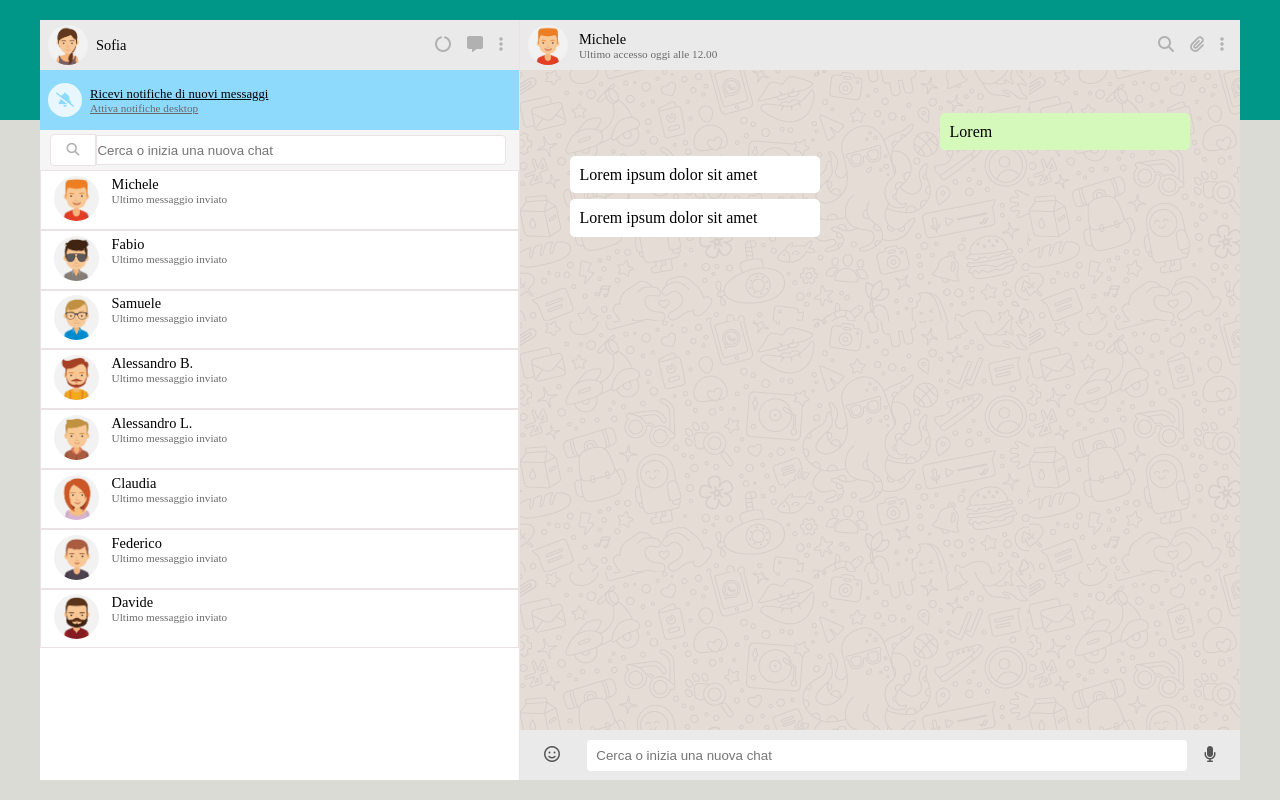
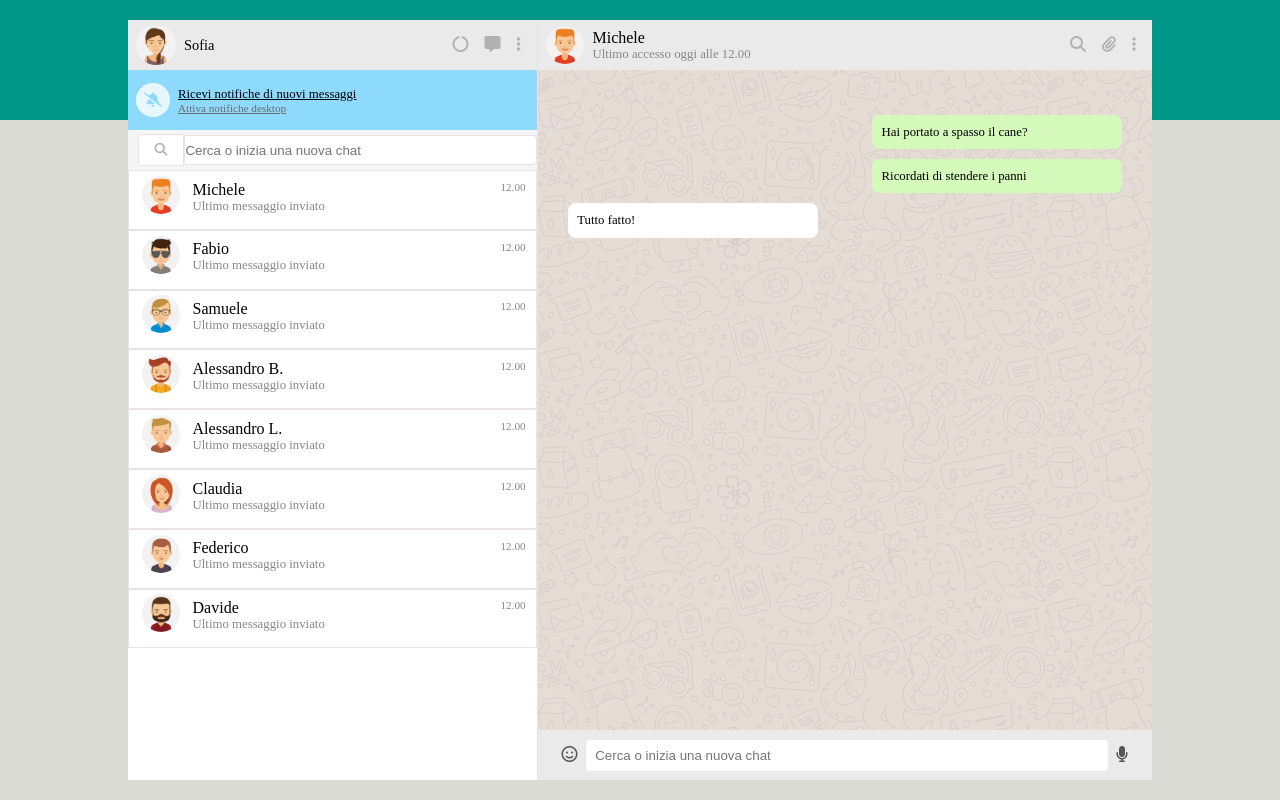
Before and after one commit to Giadagenovesi/vue-boolzapp, a plain HTML site: page index.html in a window 1280 px wide. Drawn offline with nearby package versions, Linux system fonts and the light colour scheme.

Commit message:
Completed MILESTONE 2

```diff
--- a/css/style.css
+++ b/css/style.css
@@ -52,31 +52,6 @@ a {
     background-color: white;
     margin: 0 .5rem;
 }
-.name {
-    font-size: .9rem;
-}
-.last-info {
-    font-size: .7rem;
-    color: rgb(107, 106, 106);
-}
-.received {
-    background-color: #D5F9BA;
-    min-width: 250px;
-    max-width: 350px;
-    margin: 3px 50px 3px 0;
-    border-radius: 5px;
-    align-self: flex-end;
-    padding: .6rem .6rem;
-}
-.sent {
-    background-color: white;
-    min-width: 250px;
-    max-width: 350px;
-    margin: 3px 0 3px 50px;
-    border-radius: 5px;
-    align-self: flex-start;
-    padding: .6rem .6rem;
-}
 
 /* Layout */
 body {
@@ -89,7 +64,8 @@ body {
     padding: 20px 0;
 }
 .app-container {
-    width: 1200px;
+    width: 80%;
+    min-width: 800px;
     height: 100%;
     margin: 0 auto;
     display: flex;
@@ -104,7 +80,7 @@ body {
     height: 100%;
 }
 
-/* CHAT */
+/* CHAT Left side*/
 .banner {
     width: 100%;
     height: 60px;
@@ -115,7 +91,6 @@ body {
 .search-chat {
     width: 100%;
     height: 40px;
-    /* Debug */
     background-color: whitesmoke;
 }
 .chat-list {
@@ -164,10 +139,14 @@ body {
 }
 
 /* Chat list */
+.active-chat {
+    background-color: blue;
+}
 .chats li {
     border: 1px solid rgb(235, 227, 227);
     padding: .3rem 0 0;
     display: flex;
+    cursor: pointer;
 }
 .chat-img {
     width: 45px;
@@ -178,7 +157,26 @@ body {
 .chat-img img {
     border-radius: 50%;
 }
-/* CHAT DETAILS */
+.text {
+    position: relative;
+    padding-top: .3rem;
+    width: 100%;
+}
+.name {
+    font-size: 1rem;
+}
+.last-info {
+    font-size: .8rem;
+    color: #898686;
+}
+.chat-time {
+    position: absolute;
+    top: 5px;
+    right: 10px;
+    font-size: .7rem;
+    color: #898686;
+}
+/* CHAT DETAILS Right side */
 .selected-chat {
     width: 100%;
     height: calc(100% - 100px);
@@ -187,9 +185,27 @@ body {
 }
 /* Selected chat */
 .selected-chat {
+    padding-top: 2.5rem;
+}
+.message-row {
     display: flex;
     flex-direction: column;
-    padding-top: 2.5rem;
+}
+.message {
+    min-width: 250px;
+    max-width: 350px;
+    border-radius: 8px;
+    padding: .6rem .6rem;
+    margin: 5px 30px;
+    font-size: .8rem;
+}
+.received {
+    background-color: white;
+    align-self: flex-start;
+}
+.sent {
+    background-color: #D5F9BA;
+    align-self: flex-end;
 }
 /* Footer */
 .footer a {
--- a/index.html
+++ b/index.html
@@ -17,7 +17,7 @@
     <div id="app">
         <div class="wrapper">
             <div class="app-container">
-                <!-- CHAT -->
+                <!-- CHAT Left side-->
                 <div class="chat">
                     <div class="my-profile">
                         <div class="profile-img">
@@ -62,28 +62,29 @@
                     </div>
                     <div class="chat-list">
                         <ul  class="chats">
-                            <li v-for="contact in contacts">
+                            <li v-for="(contact, index) in contacts" @click="showCurrentConversation(index)">
                                 <div class="chat-img">
                                     <img :src=getAvatar(contact.avatar) alt=" ">
                                 </div>
                                 <div class="text">
                                     <p class="name">{{ contact.name }}</p>
                                     <p class="last-info">Ultimo messaggio inviato</p>
+                                    <span class="chat-time">12.00</span>
                                 </div>
                             </li>
                         </ul>
                     </div>
                 </div>
-                <!-- /CHAT -->
+                <!-- /CHAT Left side-->
 
-                <!-- CHAT DETAILS-->
+                <!-- CHAT DETAILS Right side-->
                 <div class="chat-details">
                     <div class="selected-profile">
                         <div class="profile-img">
-                            <img src="img/avatar_1.jpg" alt="My profile picture">
+                            <img :src="`img/avatar${contacts[activeIndex].avatar}.jpg`" alt="My profile picture">
                         </div>
                         <div class="info">
-                            <p class="name">Michele</p>
+                            <p class="name">{{contacts[activeIndex].name}}</p>
                             <p class="last-info">Ultimo accesso oggi alle 12.00</p>
                         </div>
                         <ul class="menu">
@@ -105,9 +106,12 @@
                         </ul>
                     </div>
                     <div class="selected-chat">
-                        <p class="received"> Lorem </p>
-                        <p class="sent"> Lorem ipsum dolor sit amet </p>
-                        <p class="sent"> Lorem ipsum dolor sit amet </p>
+                        <div class="message-row">
+                            <div class="message" v-for="message in contacts[activeIndex].messages" :class="message.status === 'sent' ? 'sent' : 'received' ">
+                                <p> {{ message.message }}</p>
+                            </div>
+                        </div>
+
                     </div>
                     <div class="footer">
                         <a href="" class="emoji">
@@ -120,7 +124,7 @@
                         </a>
                     </div>
                 </div>
-                <!-- /CHAT DETAILS-->
+                <!-- /CHAT DETAILS Right side-->
             </div>
         </div>
     </div>
--- a/js/script.js
+++ b/js/script.js
@@ -3,6 +3,7 @@ const {createApp} = Vue;
 createApp ({
     data(){
         return {
+            activeIndex: 0,
             contacts: [
                 {
                     name: 'Michele',
@@ -171,6 +172,9 @@ createApp ({
     methods: {
         getAvatar(avatar){
            return `img/avatar${avatar}.jpg`
-        }
+        },
+        showCurrentConversation (clickedIndex) {
+            this.activeIndex = clickedIndex
+        },
     }
 }).mount("#app");
```
